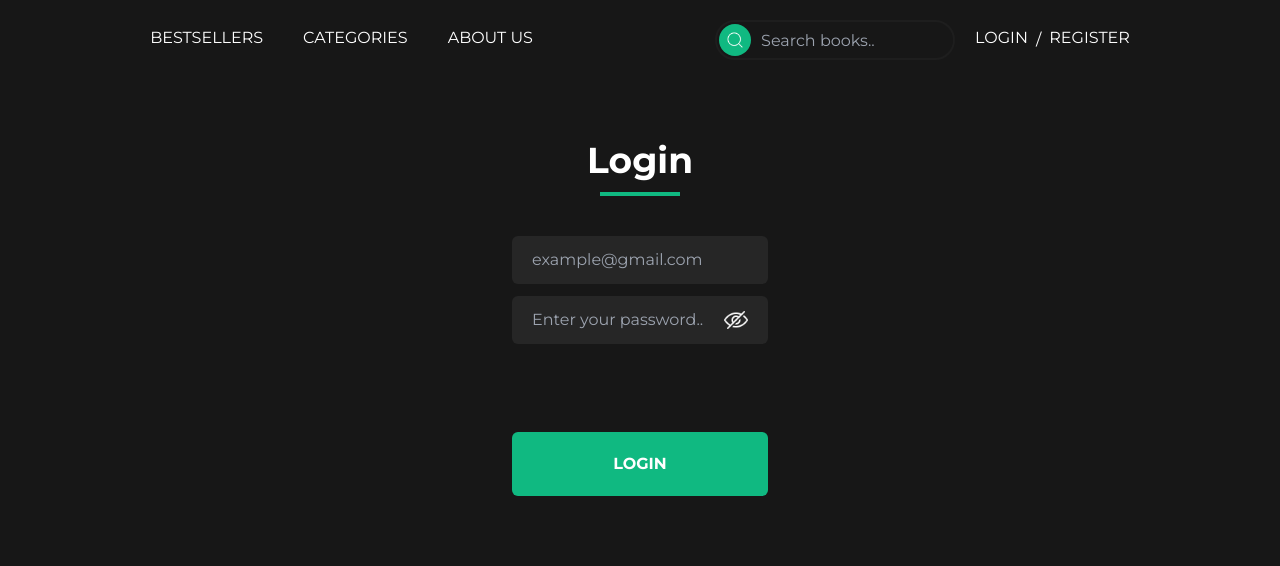
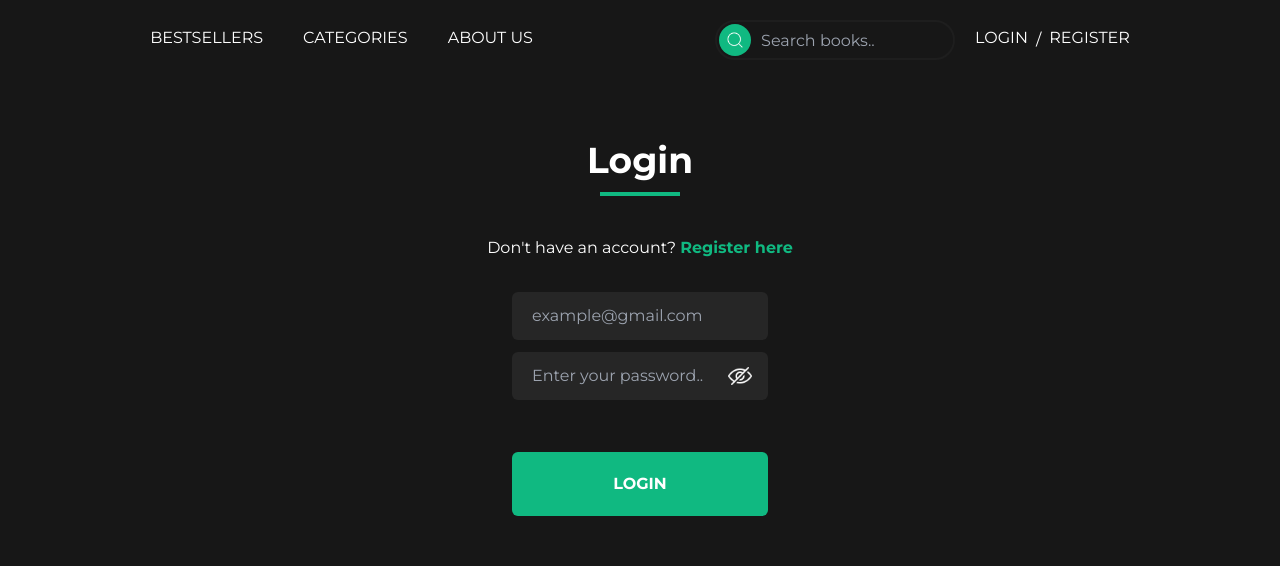
Before and after one commit to deabocina/libris, a React (Vite) app: page /libris/login in a window 1280 px wide. Shown: the top 566 px of the page. Built offline with nearby package versions, Linux system fonts and the light colour scheme; no server answers.

Commit message:
Show input errors and toggle password visibility

```diff
--- a/src/components/Login.tsx
+++ b/src/components/Login.tsx
@@ -4,20 +4,30 @@ import { useState } from "react";
 import { icons } from "../assets/assets";
 import { signInWithEmailAndPassword } from "firebase/auth";
 import { auth } from "../config/firebase";
-import { useNavigate } from "react-router-dom";
+import { useNavigate, Link } from "react-router-dom";
 
 const Login = () => {
   const [email, setEmail] = useState<string>("");
   const [password, setPassword] = useState<string>("");
   const [showPassword, setShowPassword] = useState<boolean>(false);
+  const [error, setError] = useState<string>("");
   const navigate = useNavigate();
 
-  const handleLogin = async () => {
+  const handleLogin = async (e: React.FormEvent) => {
+    e.preventDefault();
+    setError("");
+
     try {
       await signInWithEmailAndPassword(auth, email, password);
       navigate("/");
-    } catch (error) {
-      throw new Error("E-mail or password is not correct! Please try again.");
+    } catch (error: any) {
+      if (error.code === "auth/user-not-found") {
+        setError("No user found with this email.");
+      } else if (error.code === "auth/wrong-password") {
+        setError("Incorrect password. Please try again.");
+      } else {
+        setError("E-mail or password is not correct! Please try again.");
+      }
     }
   };
 
@@ -26,13 +36,23 @@ const Login = () => {
   return (
     <div className="flex flex-col min-h-screen">
       <Search />
-      <>
-        <h2 className="flex flex-col justify-center items-center mb-10 mt-20 text-4xl font-bold">
+      <div className="flex flex-col justify-center items-center">
+        <h2 className="text-4xl font-bold text-center mb-10 mt-20">
           Login
-          <div className="w-20 bg-emerald-500 h-1 mt-3" />
+          <div className="w-20 bg-emerald-500 h-1 mt-3 mx-auto" />
         </h2>
-        <form onSubmit={handleLogin}>
-          <div className="flex flex-col gap-3 justify-center items-center">
+        <p className="mb-8 text-center">
+          Don't have an account?{" "}
+          <Link to="/register">
+            <span className="text-emerald-500 font-bold transition-colors duration-200 ease-in-out hover:text-emerald-700">
+              Register here
+            </span>
+          </Link>
+        </p>
+        <form
+          onSubmit={handleLogin}
+          className="flex flex-col items-center gap-3"
+        >
           <input
             type="text"
             value={email}
@@ -41,6 +61,7 @@ const Login = () => {
             onChange={(e) => setEmail(e.target.value)}
             required
           />
+          <div className="relative">
             <input
               type={showPassword ? "text" : "password"}
               value={password}
@@ -53,8 +74,14 @@ const Login = () => {
               src={showPassword ? icons.view : icons.hide}
               alt={showPassword ? "Hide password" : "Show password"}
               onClick={() => setShowPassword(!showPassword)}
-              className="cursor-pointer relative bottom-12 left-24 size-6"
+              className="cursor-pointer absolute top-1/2 right-4 transform -translate-y-1/2 size-6"
             />
+          </div>
+          {error && (
+            <p className="text-red-600 bg-red-100 border-l-4 border-red-500 p-3 rounded-md text-sm font-medium max-w-xs text-center mt-8">
+              {error}
+            </p>
+          )}
 
           <button
             type="submit"
@@ -62,9 +89,8 @@ const Login = () => {
           >
             Login
           </button>
+        </form>
       </div>
-        </form>
-      </>
 
       <div className="flex-grow" />
       <Footer />
--- a/src/components/Register.tsx
+++ b/src/components/Register.tsx
@@ -4,7 +4,7 @@ import Footer from "./Footer";
 import { icons } from "../assets/assets";
 import { db, auth, createUserWithEmailAndPassword } from "../config/firebase";
 import { setDoc, doc } from "firebase/firestore";
-import { useNavigate } from "react-router-dom";
+import { useNavigate, Link } from "react-router-dom";
 
 const Register = () => {
   const [name, setName] = useState<string>("");
@@ -12,10 +12,15 @@ const Register = () => {
   const [email, setEmail] = useState<string>("");
   const [password, setPassword] = useState<string>("");
   const [showPassword, setShowPassword] = useState<boolean>(false);
+  const [error, setError] = useState<string>("");
   const navigate = useNavigate();
 
-  const handleRegister = async () => {
+  const handleRegister = async (e: React.FormEvent) => {
+    e.preventDefault();
+    setError("");
+
     if (!name || !surname || !email || !password) {
+      setError("Please fill in all fields!");
       return;
     }
     try {
@@ -34,17 +39,13 @@ const Register = () => {
       navigate("/");
     } catch (error: any) {
       if (error.code === "auth/email-already-in-use") {
-        throw new Error("E-mail is already in use. Try logging in.");
+        setError("E-mail is already in use. Try logging in.");
       } else if (error.code === "auth/invalid-email") {
-        throw new Error("Invalid e-mail format. Please check your input.");
+        setError("Invalid e-mail format. Please check your input.");
       } else if (error.code === "auth/weak-password") {
-        throw new Error(
-          "Password is too weak. It should be at least 6 characters."
-        );
+        setError("Password is too weak. It should be at least 6 characters.");
       } else {
-        throw new Error(
-          "An error occurred during registration. Please try again."
-        );
+        setError("An error occurred during registration. Please try again.");
       }
     }
   };
@@ -54,13 +55,23 @@ const Register = () => {
   return (
     <div className="flex flex-col min-h-screen">
       <Search />
-      <>
-        <h2 className="flex flex-col justify-center items-center mb-10 mt-20 text-4xl font-bold">
+      <div className="flex flex-col justify-center items-center ">
+        <h2 className="mb-10 mt-20 text-center text-4xl font-bold">
           Register
-          <div className="w-20 bg-emerald-500 h-1 mt-3" />
+          <div className="w-20 bg-emerald-500 h-1 mt-3 mx-auto" />
         </h2>
+        <p className="mb-8">
+          Already have an account?{" "}
+          <Link to="/login">
+            {" "}
+            <span className="text-emerald-500 font-bold transition-colors duration-200 ease-in-out hover:text-emerald-700">
+              {" "}
+              Login here
+            </span>
+          </Link>
+        </p>
         <form onSubmit={handleRegister}>
-          <div className="flex flex-col gap-3 justify-center items-center">
+          <div className="flex flex-col gap-3 items-center">
             <input
               type="text"
               placeholder="John"
@@ -99,6 +110,11 @@ const Register = () => {
               onClick={() => setShowPassword(!showPassword)}
               className="cursor-pointer relative bottom-12 left-24 size-6"
             />
+            {error && (
+              <p className="text-red-600 bg-red-100 border-l-4 border-red-500 p-3 rounded-md text-sm font-medium max-w-xs text-center mt-8">
+                {error}
+              </p>
+            )}
 
             <button
               type="submit"
@@ -108,7 +124,7 @@ const Register = () => {
             </button>
           </div>
         </form>
-      </>
+      </div>
 
       <div className="flex-grow" />
       <Footer />
```
Lines whose indentation alone changed are shown as unchanged.
